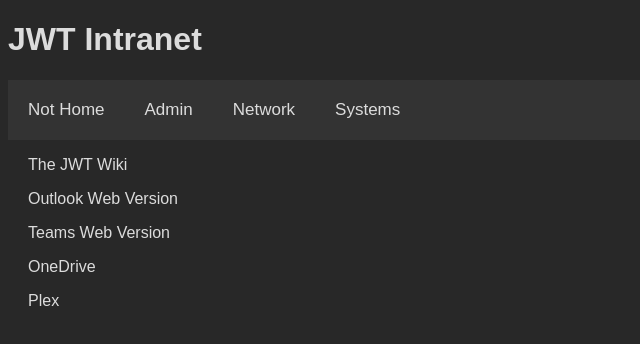
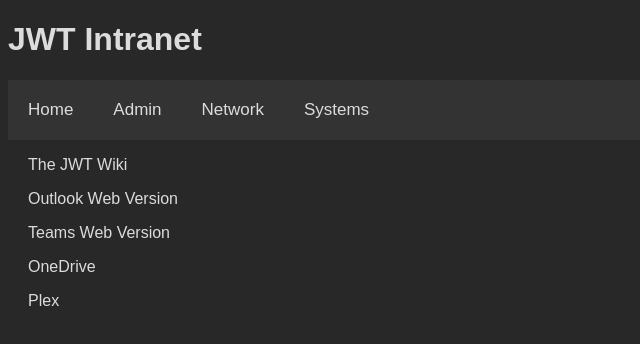
Before and after one commit to justinturbeville/JWT-Intranet, a plain HTML site: page index.html in a window 1280 px wide. Shown: the whole page, without its empty margins (0-640 px from the left). Drawn offline with Linux system fonts and the light colour scheme.

Commit message:
Update index.html
Changed it back

```diff
--- a/index.html
+++ b/index.html
@@ -8,7 +8,7 @@
             </h1>
             <link href="intranet.css" rel="stylesheet"/>
             <div class="topnav">
-                <a href="index.html">Not Home</a>
+                <a href="index.html">Home</a>
                 <a href="admin.html">Admin</a>
                 <a href="network.html">Network</a>
                 <a href="systems.html">Systems</a>
```
